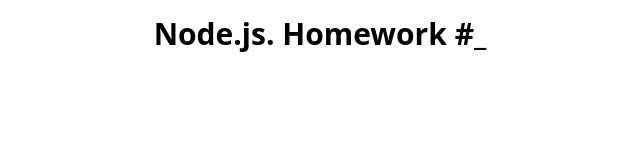
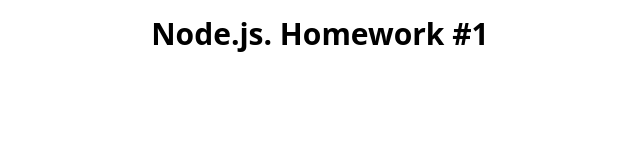
Before and after one commit to pasha-z25/NodeLerning, a plain HTML site: page index.html in a window 1280 px wide. Shown: the whole page, without its empty margins (320-960 px from the left). Drawn offline with nearby package versions, Linux system fonts and the light colour scheme.

Commit message:
add first homework

```diff
--- a/index.html
+++ b/index.html
@@ -10,7 +10,7 @@
   <body class="flex flex-col min-h-screen">
     <header class="py-4">
       <div class="container mx-auto px-2 relative">
-        <h1 class="text-3xl font-bold text-blue text-center">Node.js. Homework #_</h1>
+        <h1 class="text-3xl font-bold text-blue text-center">Node.js. Homework #1</h1>
       </div>
     </header>
     <main class="flex-1">
--- a/index.js
+++ b/index.js
@@ -0,0 +1 @@
+console.log('It works!');
```
